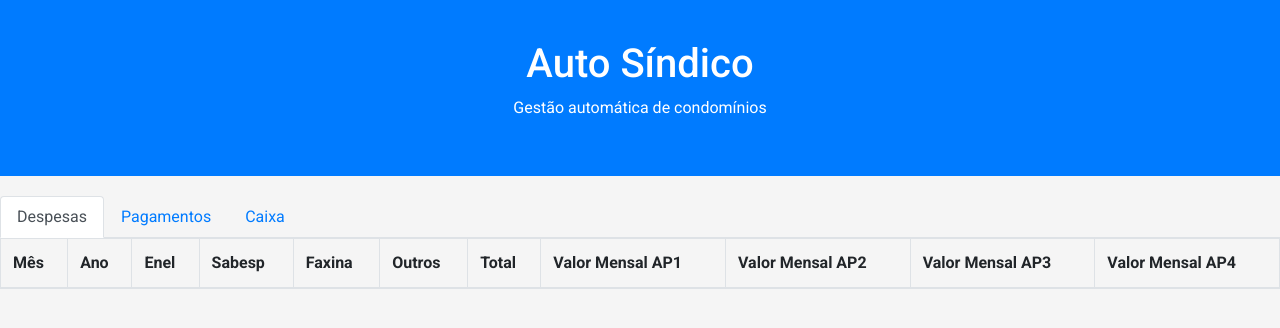
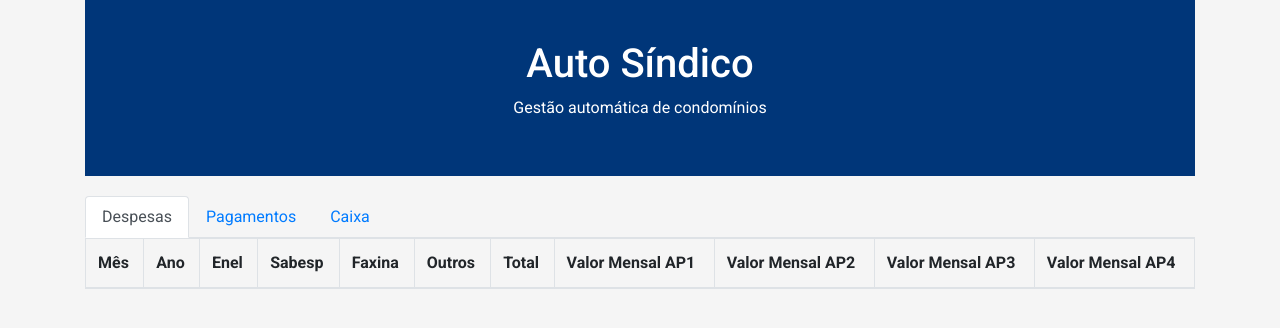
Before and after one commit to cbeloni/auto-sindico, a FastAPI app: template templates/home.html in a window 1280 px wide. Shown: the top 328 px of the page. Run offline with FastAPI, Linux system fonts and the light colour scheme; the template is opened without the code that fills it, so the values that code supplies are empty; parts of the project's set-up code (start-up, migrations or seed data) failed here and were passed over; some libraries are stand-ins or nearby versions.

Commit message:
ajuste fechameto despesas e layout

```diff
--- a/dto/fechamento_requests.py
+++ b/dto/fechamento_requests.py
@@ -19,7 +19,7 @@ class FechamentoRequest(BaseModel):
 def get_transacao_debito(banco: str) -> dict:
     transacao_map = {
         'cora': 'DÉBITO',
-        'BB': 'Saída'
+        'bb': 'Saída'
     }
     return transacao_map.get(banco, 'DÉBITO')
 
@@ -27,6 +27,6 @@ def get_transacao_debito(banco: str) -> dict:
 def get_transacao_credito(banco: str) -> dict:
     transacao_map = {
         'cora': 'CRÉDITO',
-        'BB': 'Entrada'
+        'bb': 'Entrada'
     }
     return transacao_map.get(banco, 'CRÉDITO')
--- a/service/drive_service.py
+++ b/service/drive_service.py
@@ -14,10 +14,10 @@ from dotenv import load_dotenv
 load_dotenv()
 
 imap_email = os.environ.get('API_KEY')
-API_KEY = os.environ.get('FOLDER_ID')
+API_KEY = os.environ.get('API_KEY')
 
 # ID da pasta no Google Drive
-FOLDER_ID = os.environ.get('API_KEY')
+FOLDER_ID = os.environ.get('FOLDER_ID')
 
 def get_last_file_from_drive():
     service = build('drive', 'v3', developerKey=API_KEY)
--- a/service/fechamento_despesas.py
+++ b/service/fechamento_despesas.py
@@ -5,6 +5,8 @@ from repository.extrato import ExtratoRepository
 from util.datas_uteis import meses_portugues
 extrato_repository = ExtratoRepository()
 
+identificacao_sabesp = ['sabesp','cia de saneamento basico',]
+identificacao_enel = ['enel',]
 identificacao_outros = ['ecoville',]
 
 def fechar_despesas(data_inicial, data_final):
@@ -15,9 +17,9 @@ def fechar_despesas(data_inicial, data_final):
     for resultado in resultados:
         if 'edileuza' in resultado.identificacao.lower() and resultado.tipo_transacao == get_transacao_debito(resultado.banco):
             despesas['faxina'] += resultado.valor
-        elif 'enel' in resultado.identificacao.lower() and resultado.tipo_transacao == get_transacao_debito(resultado.banco):
+        elif any(item in resultado.identificacao.lower() for item in identificacao_enel) and resultado.tipo_transacao == get_transacao_debito(resultado.banco):
             despesas['enel'] += resultado.valor
-        elif 'sabesp' in resultado.identificacao.lower() and resultado.tipo_transacao == get_transacao_debito(resultado.banco):
+        elif any(item in resultado.identificacao.lower() for item in identificacao_sabesp) and resultado.tipo_transacao == get_transacao_debito(resultado.banco):
             despesas['sabesp'] += resultado.valor
         elif any(item in resultado.identificacao.lower() for item in identificacao_outros) and resultado.tipo_transacao == get_transacao_debito(resultado.banco):
             despesas['outros'] += resultado.valor
--- a/templates/home.html
+++ b/templates/home.html
@@ -15,6 +15,7 @@
     </ul>
     <div class="tab-content" id="myTabContent">
         <div class="tab-pane fade show active" id="despesas" role="tabpanel" aria-labelledby="despesas-tab">
+            <div class="table-responsive">
                 <table class="table table-striped table-bordered">
                     <thead>
                         <tr>
@@ -70,7 +71,9 @@
                     </tbody>
                 </table>
             </div>
+        </div>
         <div class="tab-pane fade" id="pagamentos" role="tabpanel" aria-labelledby="pagamentos-tab">
+            <div class="table-responsive">
                 <table class="table table-striped table-bordered">
                     <thead>
                         <tr>
@@ -96,7 +99,9 @@
                     </tbody>
                 </table>
             </div>
+        </div>
         <div class="tab-pane fade" id="caixa" role="tabpanel" aria-labelledby="caixa-tab">
+            <div class="table-responsive">
                 <table class="table table-striped table-bordered">
                     <thead>
                         <tr>
@@ -124,4 +129,5 @@
             </div>
         </div>
     </div>
+</div>
 {% endblock %}
--- a/templates/template.html
+++ b/templates/template.html
@@ -16,14 +16,14 @@
             background-color: #f5f5f5;
         }
         .header {
-            background-color: #007bff;
-            color: white;
+            background-color: #003679;
+            color: rgb(255, 255, 255);
             padding: 40px 20px;
             margin-bottom: 20px;
         }
         .btn-custom {
             background-color: #007bff;
-            color: white;
+            color: rgb(255, 255, 255);
             padding: 10px 20px;
             border: none;
             border-radius: 4px;
@@ -36,12 +36,16 @@
     </style>
 </head>
 <body>
-    <div class="header text-center">
-        <h1>Auto Síndico</h1>
-        <p>Gestão automática de condomínios</p>
-    </div>
-    <div>
-        {% block content %}{% endblock %}
+    <div class="container">
+        <div class="header text-center">
+            <h1>Auto Síndico</h1>
+            <p>Gestão automática de condomínios</p>
+        </div>
+        <div class="row">
+            <div class="col-12">
+                {% block content %}{% endblock %}
+            </div>
+        </div>
     </div>
     <!-- Importe o JS do Bootstrap via CDN -->
     <script src="https://code.jquery.com/jquery-3.5.1.slim.min.js"></script>
```
Lines whose indentation alone changed are shown as unchanged.
